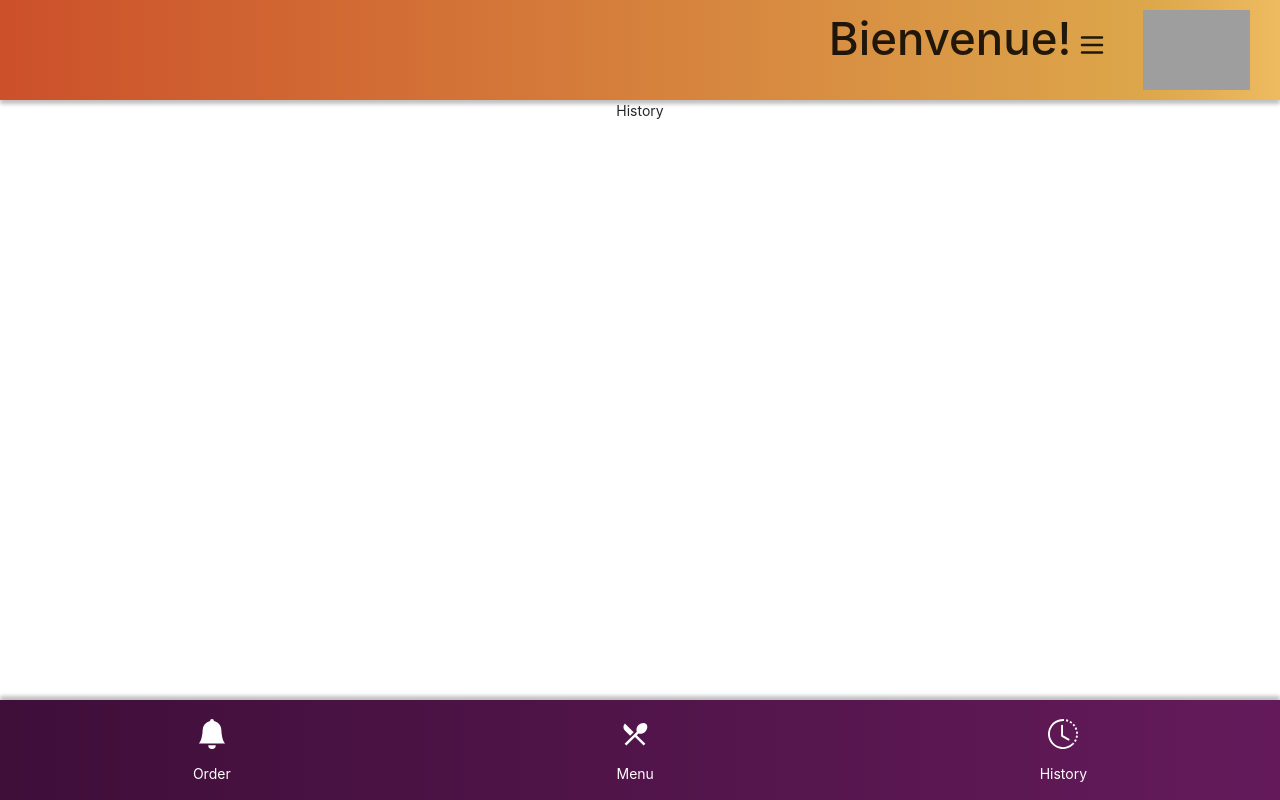
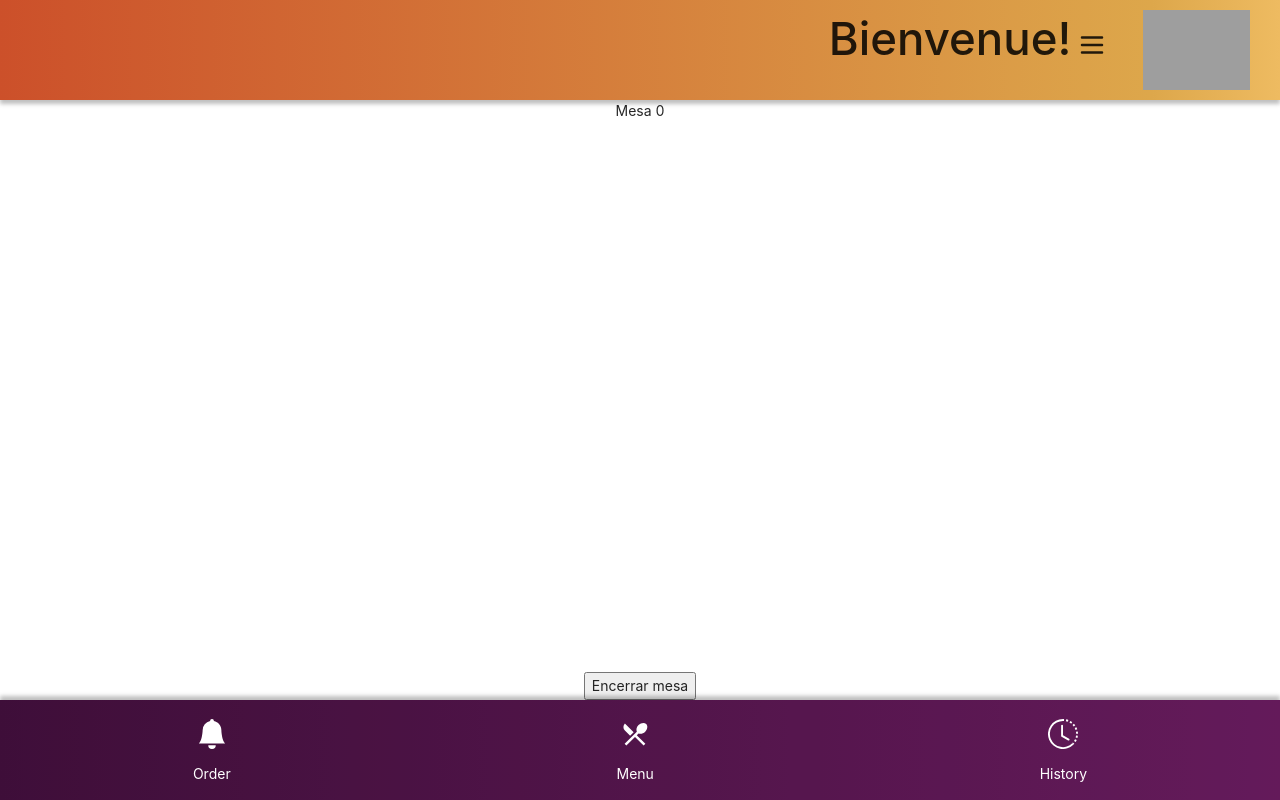
Before and after one commit to gabriel-andrian/restaurante-carinha, a React (Create React App) app: page /history in a window 1280 px wide. Built offline with nearby package versions, Linux system fonts and the light colour scheme; no server answers; grey boxes are pictures that could not be loaded.

Commit message:
table page created

```diff
--- a/src/pages/index.tsx
+++ b/src/pages/index.tsx
@@ -3,5 +3,6 @@ import SubCategoryPage from './sub-category-page';
 import ItemPage from './item-page';
 import OrderPage from './order-page';
 import KitchenPage from './kitchen-page';
+import TablePage from './table-page';
 
-export { CategoryPage, SubCategoryPage, ItemPage, OrderPage, KitchenPage };
+export { CategoryPage, SubCategoryPage, ItemPage, OrderPage, KitchenPage, TablePage };
--- /dev/null
+++ b/src/pages/table-page/index.jsx
@@ -0,0 +1,30 @@
+import React from 'react';
+import styled from 'styled-components';
+import {useSelector} from 'react-redux';
+import Map from '../../components/map';
+
+
+const TablePage = () =>{
+    const state= useSelector((state) => state);
+    console.log(state)
+    return(
+        <Container>
+            <p>Mesa {state.session.table}</p>
+            <div>
+                <Map type='orders' list={state.order_list}/>
+            </div>
+            <button >Encerrar mesa</button>
+        </Container>
+    )
+};
+
+const Container = styled.div`
+    display:flex;
+    flex-direction:column;
+    align-items:center;
+    justify-content:space-between;
+    height:100%;
+    width:100%;
+`
+
+export default TablePage;
--- a/src/routes/index.jsx
+++ b/src/routes/index.jsx
@@ -1,7 +1,14 @@
 import React from 'react';
 import { Switch, Route } from 'react-router-dom';
 import { ProductRegistration, UserLoginForm, UserRegForm } from '../components';
-import { CategoryPage, SubCategoryPage, ItemPage, OrderPage, KitchenPage } from '../pages';
+import {
+  CategoryPage,
+  SubCategoryPage,
+  ItemPage,
+  OrderPage,
+  KitchenPage,
+  TablePage,
+} from '../pages';
 
 const Routes = () => {
   return (
@@ -30,7 +37,9 @@ const Routes = () => {
       <Route path="/order">
         <OrderPage />
       </Route>
-      <Route path="/history">History</Route>
+      <Route path="/history">
+        <TablePage />
+      </Route>
       <Route path="/">
         <UserLoginForm />
       </Route>
```
